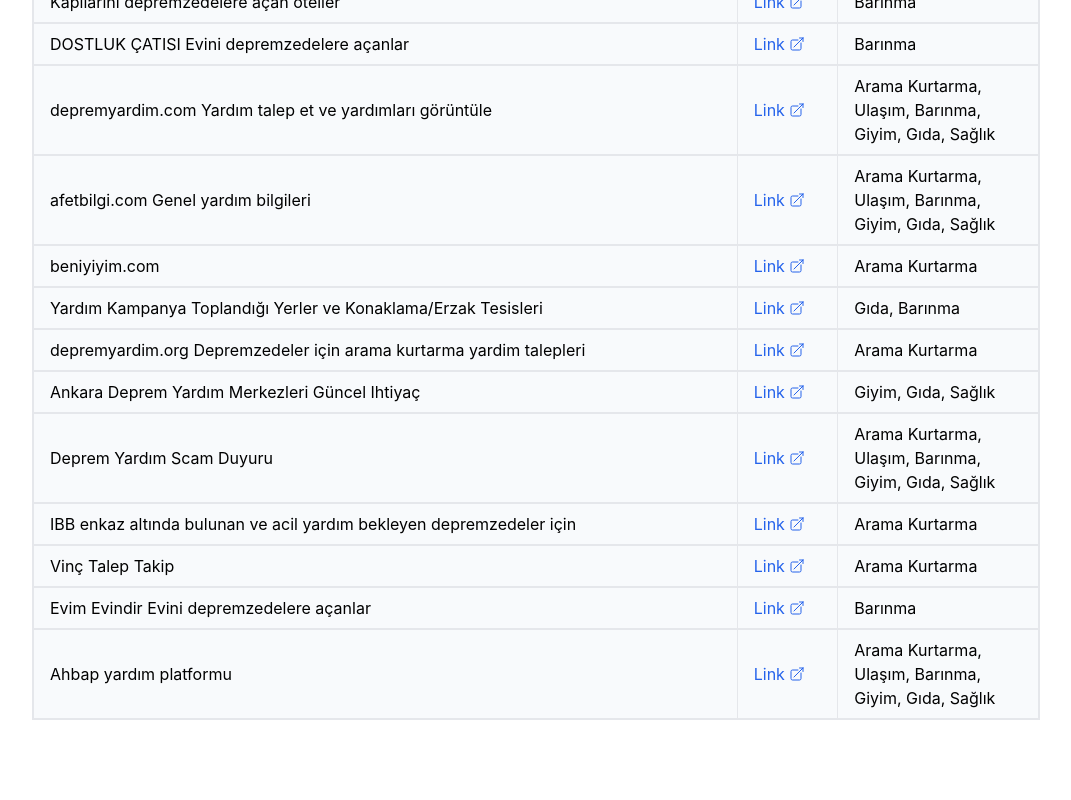
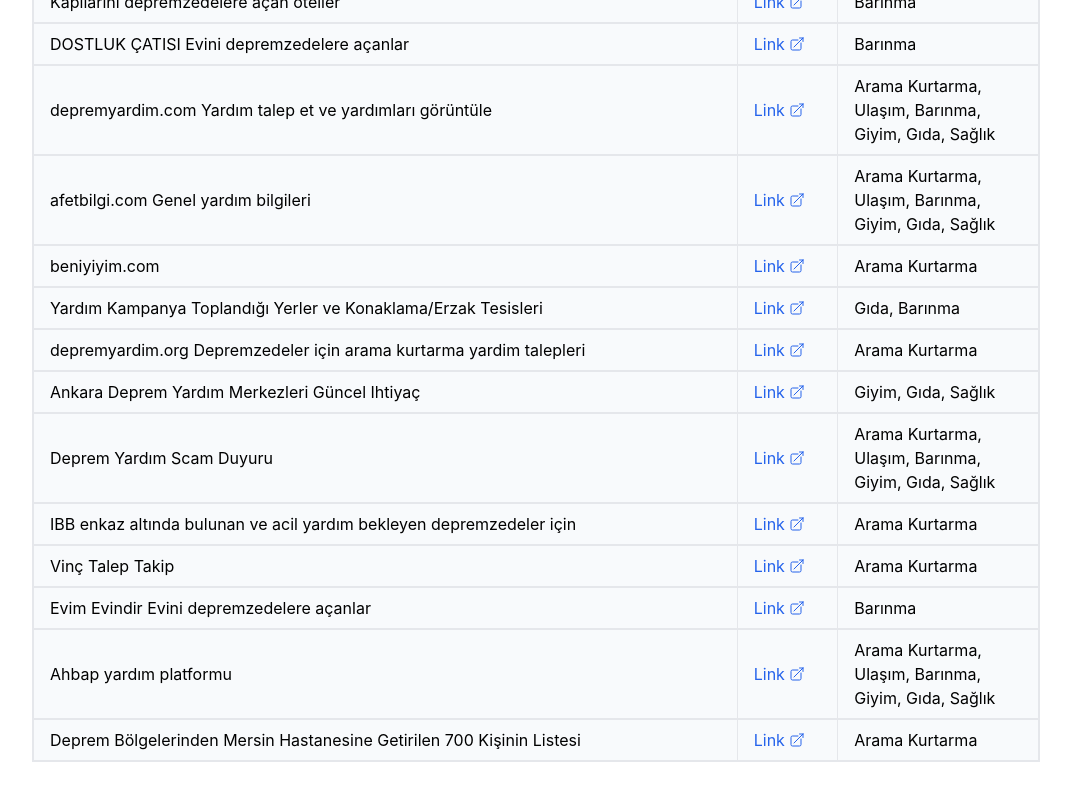
Before and after one commit to alparslandeniz/tumyardimlar, a React (Create React App) app: page / in a window 1280 px wide. Shown: the part 696-1496 px from the top of the page, without its empty margins (104-1175 px from the left). Before the commit the page ends 1456 px from the top, so only its background shows below. Built offline with nearby package versions, Linux system fonts and the light colour scheme.

Commit message:
Update Data.js
Twitter 700 kişilik mersin hastanesine aktarılanların listesi

```diff
--- a/src/Components/Constants/Data.js
+++ b/src/Components/Constants/Data.js
@@ -84,4 +84,9 @@
     url: "https://ahbap.org/bagisci-ol",
     category: "Arama Kurtarma, Ulaşım, Barınma, Giyim, Gıda, Sağlık",
   },
+  {
+    description: "Deprem Bölgelerinden Mersin Hastanesine Getirilen 700 Kişinin Listesi",
+    url: "https://mobile.twitter.com/delirdigece/status/1622929409622654977",
+    category: "Arama Kurtarma",
+  },
 ];
```
